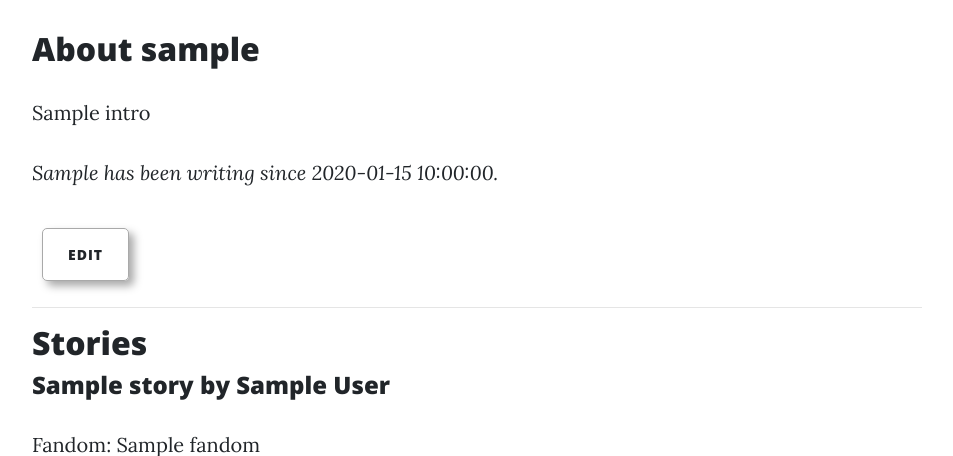
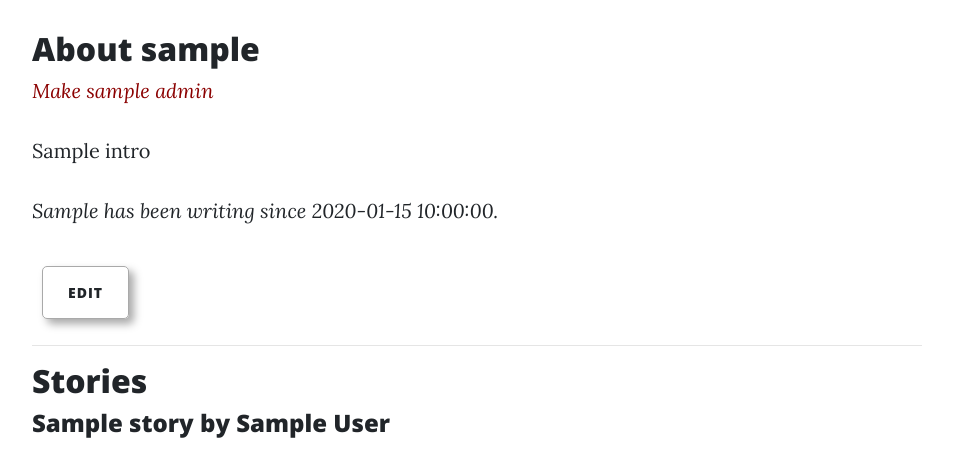
Before and after one commit to Wings30306/the-writers-club, a Flask app: a page that uses templates/profile.html in a window 1280 px wide. Shown: the part 400-856 px from the top of the page, without its empty margins (163-1116 px from the left). Run offline with Flask 2, Linux system fonts and the light colour scheme; the visitor is signed in with stand-in values (Sample User, id 1); a database or web service that is not in the repository returns one stand-in record (values such as "Sample title"); some libraries are stand-ins or nearby versions.

Commit message:
added admin functionality to add/remove admins

```diff
--- a/app.py
+++ b/app.py
@@ -198,9 +198,15 @@ def profile(user):
     return render_template("profile.html", user=user, stories=user_stories, profile=user_profile)
 
 
-@app.route('/<user>/make_admin', methods=['POST'])
+@app.route('/<user>/make_admin')
 def make_admin(user):
     users_collection.find_one_and_update({"user_name": user}, {"$set": {"is_admin": True}})
+    return redirect(url_for("profile", user=user))
+
+
+@app.route('/<user>/remove_admin')
+def remove_admin(user):
+    users_collection.find_one_and_update({"user_name": user}, {"$set": {"is_admin": False}})
     return redirect(url_for("profile", user=user))
 
 
--- a/static/css/style.css
+++ b/static/css/style.css
@@ -100,6 +100,8 @@ form {
   border-radius: 5px;
   padding: 10px;
   margin: 5px 0;
+  width: 100%;
+  height: 100%
 }
 
 .card p,
@@ -107,3 +109,17 @@ form {
   margin: 0 0 0.5em 0;
   text-align: justify;
 }
+
+
+.admin-only {
+  color: darkred;
+  text-decoration: none;
+  font-style: italic;
+}
+
+
+.admin-only:hover{
+  font-weight: bold;
+  text-decoration: none;
+  color: darkred;
+}
--- a/templates/adminteam.html
+++ b/templates/adminteam.html
@@ -14,8 +14,9 @@
   <div class="col-md-4">
     <div class="card">
       <h4>{{ user.user_name }}</h4>
-      <p>{{ user.intro | safe }}</p>
+      <p>{{ user.intro[0:120] | safe }}{% if user.intro|length > 100 %}... <a href="{{url_for('profile', user=user.user_name) }}">Read More</a>{% endif %}</p>
     </div>
   </div>
+{% endfor %}
 </div>
-{% endfor %} {% endblock %}
+{% endblock %}
--- a/templates/profile.html
+++ b/templates/profile.html
@@ -2,7 +2,20 @@
 block header %} {{ user | title }} {% endblock %} {% block content %} {% for
 this_user in profile %}
 <h2>About {{ this_user.user_name }}</h2>
-{% if this_user.intro %}
+{% if session.is_admin == True %} {% if this_user.is_admin != True %}
+<a
+  href="{{url_for('make_admin', user=this_user.user_name) }}"
+  class="admin-only"
+  >Make {{ this_user.user_name }} admin</a
+>
+{% else %}
+<a
+  href="{{url_for('remove_admin', user=this_user.user_name) }}"
+  class="admin-only"
+  >Remove {% if session.username == this_user.user_name %}me{% else %}
+  {{ this_user.user_name }}{%endif %} as admin</a
+>
+{% endif %} {% endif %} {% if this_user.intro %}
 <p>{{ this_user.intro | safe }}</p>
 {% endif %} {% if this_user.date_started_writing %}
 <p>
@@ -13,33 +26,19 @@ this_user in profile %}
 </p>
 {% endif %} {% if this_user.show_birthday == "on" %}
 <p>
-  <em>Birthday: {{ this_user.birthday[8:10] }}
-    {% if this_user.birthday[5:7] == "01" %}
-     January
-    {% elif this_user.birthday[5:7] == "02" %}
-     February
-    {% elif this_user.birthday[5:7] == "03" %}
-     March
-    {% elif this_user.birthday[5:7] == "04" %}
-     April
-    {% elif this_user.birthday[5:7] == "05" %}
-     May
-    {% elif this_user.birthday[5:7] == "06" %}
-     June
-    {% elif this_user.birthday[5:7] == "07" %}
-     July
-    {% elif this_user.birthday[5:7] == "08" %}
-     August
-    {% elif this_user.birthday[5:7] == "09" %}
-     September
-    {% elif this_user.birthday[5:7] == "10" %}
-     October
-    {% elif this_user.birthday[5:7] == "11" %}
-     November
-    {% elif this_user.birthday[5:7] == "12" %}
-     December
-    {% endif %}
-    {{ this_user.birthday [0:4] }}</em>
+  <em
+    >Birthday: {{ this_user.birthday[8:10] }}
+    {% if this_user.birthday[5:7] == "01" %} January {% elif
+    this_user.birthday[5:7] == "02" %} February {% elif this_user.birthday[5:7]
+    == "03" %} March {% elif this_user.birthday[5:7] == "04" %} April {% elif
+    this_user.birthday[5:7] == "05" %} May {% elif this_user.birthday[5:7] ==
+    "06" %} June {% elif this_user.birthday[5:7] == "07" %} July {% elif
+    this_user.birthday[5:7] == "08" %} August {% elif this_user.birthday[5:7] ==
+    "09" %} September {% elif this_user.birthday[5:7] == "10" %} October {% elif
+    this_user.birthday[5:7] == "11" %} November {% elif this_user.birthday[5:7]
+    == "12" %} December {% endif %}
+    {{ this_user.birthday [0:4] }}</em
+  >
 </p>
 {% endif %} {% if user == session['username'] %}
 <a href="{{url_for('edit_profile', user=user)}}"
@@ -114,5 +113,7 @@ this_user in profile %}
 </div>
 <hr />
 {% endfor %} {% if user == session['username'] %}
-<a class="btn btn-my-color btn-sm btn-info" href="{{ url_for('new_story') }}">Add a story</a>
+<a class="btn btn-my-color btn-sm btn-info" href="{{ url_for('new_story') }}"
+  >Add a story</a
+>
 {% endif %} {% endblock %}
```
